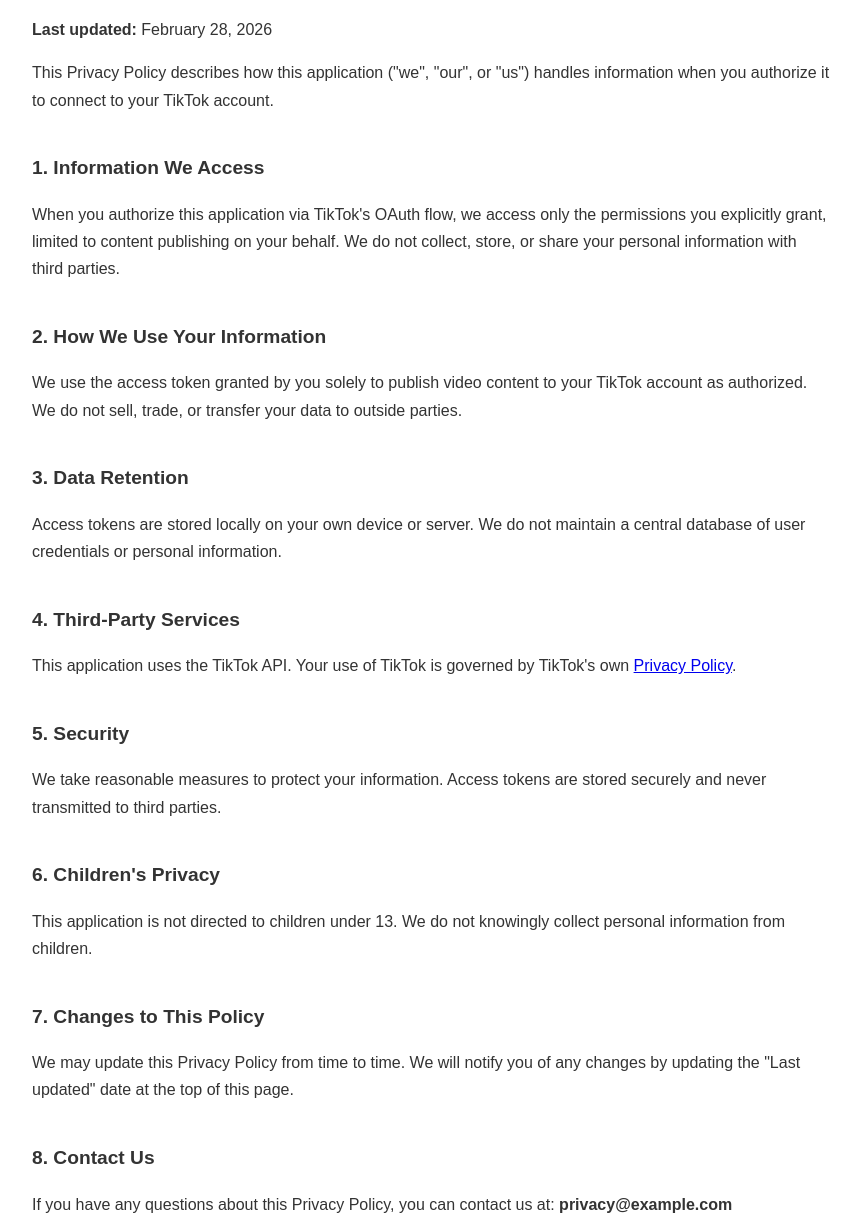
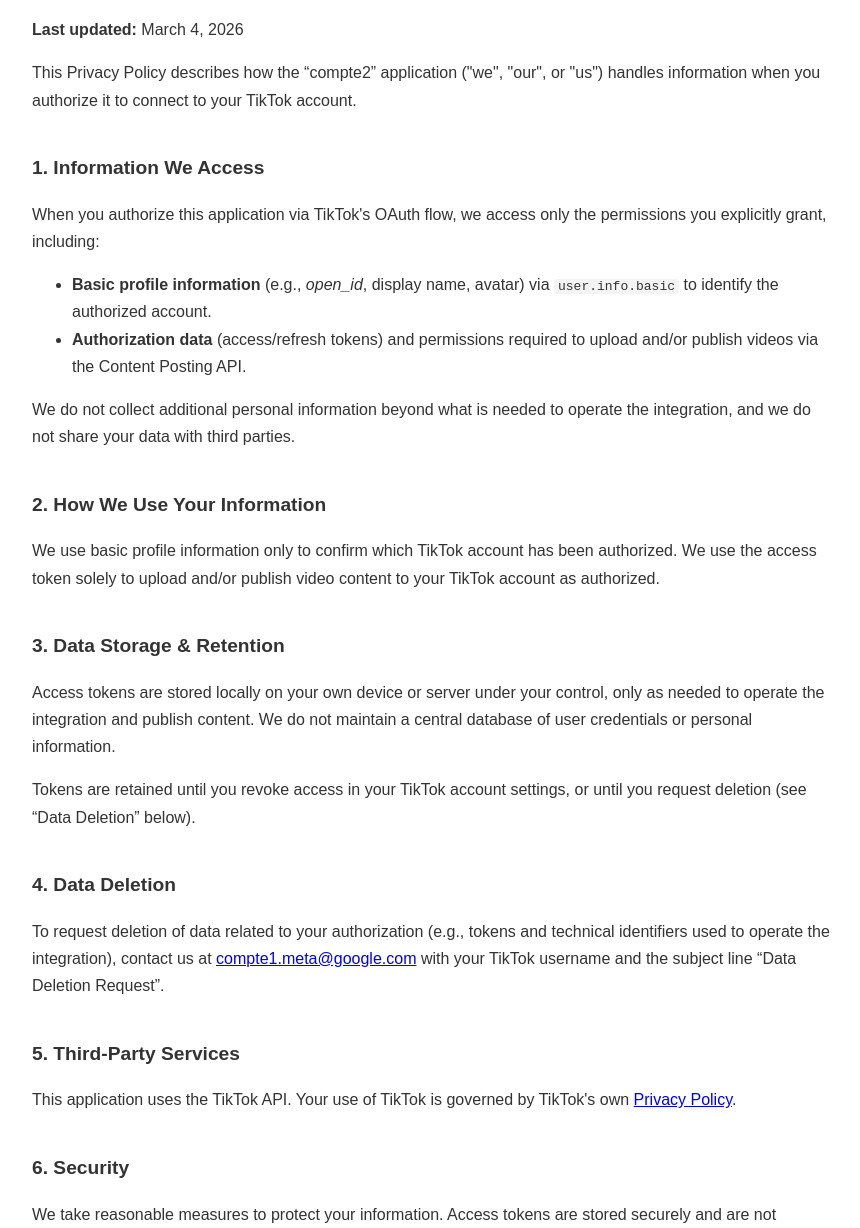
Before and after one commit to redingotte/tiktok-bot-legal, a plain HTML site: page privacy-policy.html in a window 1280 px wide. Shown: the part 112-1340 px from the top of the page, without its empty margins (208-1068 px from the left). Drawn offline with Linux system fonts and the light colour scheme.

Commit message:
Update privacy-policy.html

```diff
--- a/privacy-policy.html
+++ b/privacy-policy.html
@@ -3,43 +3,84 @@
 <head>
   <meta charset="UTF-8">
   <meta name="viewport" content="width=device-width, initial-scale=1.0">
-  <title>Privacy Policy</title>
+  <title>compte2 — Privacy Policy</title>
   <style>
     body { font-family: sans-serif; max-width: 800px; margin: 60px auto; padding: 0 20px; color: #333; line-height: 1.7; }
     h1 { font-size: 1.8em; }
     h2 { font-size: 1.2em; margin-top: 2em; }
+    code { background: #f4f4f4; padding: 0 4px; border-radius: 3px; }
   </style>
 </head>
 <body>
 
 <h1>Privacy Policy</h1>
-<p><strong>Last updated:</strong> February 28, 2026</p>
+<p><strong>Last updated:</strong> March 4, 2026</p>
 
-<p>This Privacy Policy describes how this application ("we", "our", or "us") handles information when you authorize it to connect to your TikTok account.</p>
+<p>
+  This Privacy Policy describes how the “compte2” application ("we", "our", or "us") handles information when you authorize it
+  to connect to your TikTok account.
+</p>
 
 <h2>1. Information We Access</h2>
-<p>When you authorize this application via TikTok's OAuth flow, we access only the permissions you explicitly grant, limited to content publishing on your behalf. We do not collect, store, or share your personal information with third parties.</p>
+<p>
+  When you authorize this application via TikTok's OAuth flow, we access only the permissions you explicitly grant, including:
+</p>
+<ul>
+  <li><strong>Basic profile information</strong> (e.g., <em>open_id</em>, display name, avatar) via <code>user.info.basic</code> to identify the authorized account.</li>
+  <li><strong>Authorization data</strong> (access/refresh tokens) and permissions required to upload and/or publish videos via the Content Posting API.</li>
+</ul>
+<p>
+  We do not collect additional personal information beyond what is needed to operate the integration, and we do not share your data with third parties.
+</p>
 
 <h2>2. How We Use Your Information</h2>
-<p>We use the access token granted by you solely to publish video content to your TikTok account as authorized. We do not sell, trade, or transfer your data to outside parties.</p>
+<p>
+  We use basic profile information only to confirm which TikTok account has been authorized. We use the access token solely to upload and/or publish video
+  content to your TikTok account as authorized.
+</p>
 
-<h2>3. Data Retention</h2>
-<p>Access tokens are stored locally on your own device or server. We do not maintain a central database of user credentials or personal information.</p>
+<h2>3. Data Storage & Retention</h2>
+<p>
+  Access tokens are stored locally on your own device or server under your control, only as needed to operate the integration and publish content.
+  We do not maintain a central database of user credentials or personal information.
+</p>
+<p>
+  Tokens are retained until you revoke access in your TikTok account settings, or until you request deletion (see “Data Deletion” below).
+</p>
 
-<h2>4. Third-Party Services</h2>
-<p>This application uses the TikTok API. Your use of TikTok is governed by TikTok's own <a href="https://www.tiktok.com/legal/privacy-policy">Privacy Policy</a>.</p>
+<h2>4. Data Deletion</h2>
+<p>
+  To request deletion of data related to your authorization (e.g., tokens and technical identifiers used to operate the integration),
+  contact us at <a href="mailto:compte1.meta@google.com">compte1.meta@google.com</a> with your TikTok username and the subject line
+  “Data Deletion Request”.
+</p>
 
-<h2>5. Security</h2>
-<p>We take reasonable measures to protect your information. Access tokens are stored securely and never transmitted to third parties.</p>
+<h2>5. Third-Party Services</h2>
+<p>
+  This application uses the TikTok API. Your use of TikTok is governed by TikTok's own
+  <a href="https://www.tiktok.com/legal/privacy-policy">Privacy Policy</a>.
+</p>
 
-<h2>6. Children's Privacy</h2>
-<p>This application is not directed to children under 13. We do not knowingly collect personal information from children.</p>
+<h2>6. Security</h2>
+<p>
+  We take reasonable measures to protect your information. Access tokens are stored securely and are not transmitted to third parties.
+</p>
 
-<h2>7. Changes to This Policy</h2>
-<p>We may update this Privacy Policy from time to time. We will notify you of any changes by updating the "Last updated" date at the top of this page.</p>
+<h2>7. Children's Privacy</h2>
+<p>
+  This application is not directed to children under 13. We do not knowingly collect personal information from children.
+</p>
 
-<h2>8. Contact Us</h2>
-<p>If you have any questions about this Privacy Policy, you can contact us at: <strong>privacy@example.com</strong></p>
+<h2>8. Changes to This Policy</h2>
+<p>
+  We may update this Privacy Policy from time to time. We will notify you of any changes by updating the "Last updated" date at the top of this page.
+</p>
+
+<h2>9. Contact Us</h2>
+<p>
+  If you have any questions about this Privacy Policy, you can contact us at:
+  <strong><a href="mailto:compte1.meta@google.com">compte1.meta@google.com</a></strong>
+</p>
 
 </body>
 </html>
```
